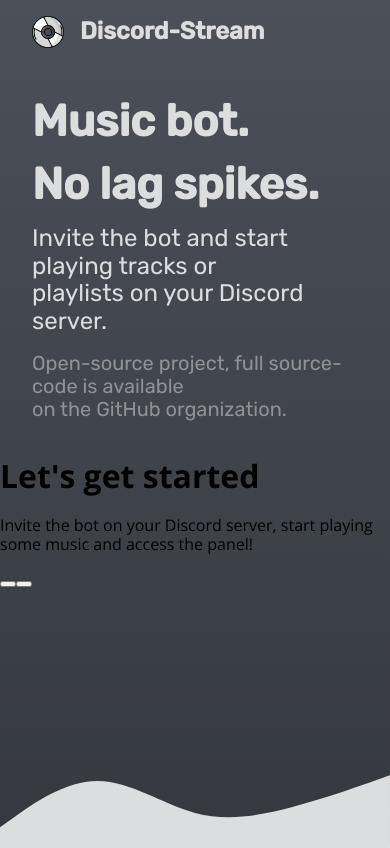
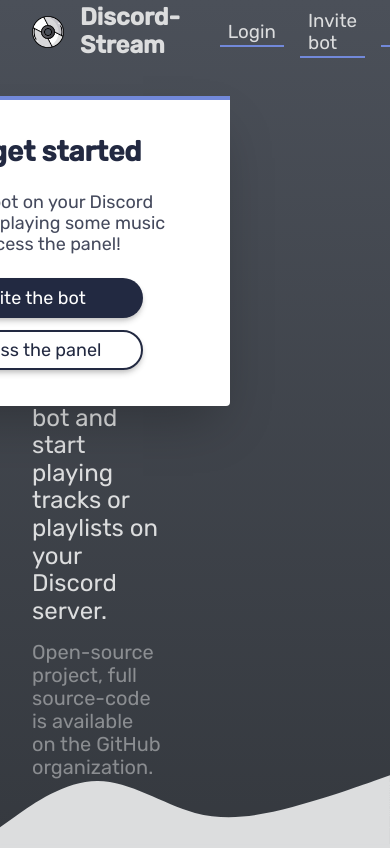
Before and after one commit to mrpinkcat/landing-page, a React (Create React App) app: page / in a window 390 px wide. Built offline with nearby package versions, Linux system fonts and the light colour scheme.

Commit message:
feat(home): finish working on hero section

```diff
--- a/src/components/header/Header.tsx
+++ b/src/components/header/Header.tsx
@@ -1,41 +1,98 @@
 import React from 'react';
+import styled from 'styled-components';
 
 import logo from '../../assets/images/logo.png';
+
+const HeaderEl = styled.header`
+  z-index: 1;
+  position: fixed;
+  top: 0;
+  left: 0;
+  right: 0;
+  width: 100%;
+  height: 4rem;
+  max-height: 4rem;
+`;
+
+const FlexContainerEl = styled.div`
+  display: flex;
+  align-items: center;
+  align-content: space-between;
+  height: 4rem;
+  padding: 0 2rem;
+`;
+
+const ImageLogoEl = styled.img`
+  display: block;
+  height: 2rem;
+  width: 2rem;
+  margin-right: 16px;
+`;
+
+const BrandTitleEl = styled.h1`
+  margin-right: 2rem;
+  font-family: Rubik, sans-serif;
+  font-size: 1.5rem;
+  color: #dcddde;
+`;
+
+const LinkEl = styled.a`
+  position: relative;
+  display: flex;
+  align-items: center;
+  justify-content: center;
+  margin: 0 1rem;
+  border: 0;
+  border-radius: 16px;
+  color: #dcddde;
+  font-family: Rubik, sans-serif;
+  font-size: 1.175rem;
+  cursor: pointer;
+  user-select: none;
+
+  span {
+    z-index: 1;
+  }
+
+  &::after {
+    transition: all 0.35s ease-in-out;
+    z-index: 0;
+    content: "";
+    position: absolute;
+    bottom: -4px;
+    width: calc(100% + 16px);
+    height: 2px;
+    background-color: #7289da;
+  }
+
+  &:hover::after {
+    height: calc(100% + 8px);
+    border-radius: 4px;
+  }
+`;
 
 class Header extends React.Component {
   render() {
     return (
-      <header style={{
-        zIndex: 1,
-        position: 'fixed',
-        top: '0',
-        left: '0',
-        right: '0',
-        width: '100%',
-        height: '4rem',
-        maxHeight: '4rem',
-      }}>
-        <div style={{
-          display: 'flex',
-          alignItems: 'center',
-          alignContent: 'space-between',
-          height: '4rem',
-          padding: '0 2rem',
-        }}>
-          <img src={logo} alt="Discord-Stream logo" style={{
-            display: 'block',
-            height: '2rem',
-            width: '2rem',
-            marginRight: '16px',
-          }} />
+      <HeaderEl>
+        <FlexContainerEl>
+          <ImageLogoEl src={logo} alt="Discord-Stream logo" />
 
-          <h1 style={{
-            fontFamily: 'Rubik, sans-serif',
-            color: '#dcddde',
-            fontSize: '1.5rem',
-          }}>Discord-Stream</h1>
-        </div>
-      </header>
+          <BrandTitleEl>Discord-Stream</BrandTitleEl>
+
+          <LinkEl>
+            <span>Login</span>
+          </LinkEl>
+
+          <LinkEl>
+            <span>Invite bot</span>
+          </LinkEl>
+
+          <LinkEl>
+            <span>Commands</span>
+          </LinkEl>
+        </FlexContainerEl>
+      </HeaderEl>
     );
   }
 }
--- /dev/null
+++ b/src/components/home/HeroText.tsx
@@ -0,0 +1,48 @@
+import React from 'react';
+import styled from 'styled-components';
+
+const ContainerEl = styled.div``;
+
+const HeroTextEl = styled.h1`
+  margin: 0 0 0.75rem 0;
+  color: #dcddde;
+  font-family: Rubik, sans-serif;
+  font-size: 2.75rem;
+`;
+
+const LeadingTextEl = styled.p`
+  margin: 1rem 0 1rem 0;
+  color: #dcddde;
+  font-family: Rubik, sans-serif;
+  font-size: 1.5rem;
+`;
+
+const OpenSourceTextEl = styled.p`
+  margin: 1rem 0;
+  color: #dcddde;
+  opacity: 0.5;
+  font-family: Rubik, sans-serif;
+  font-size: 1.25rem;
+`;
+
+export default class HeroText extends React.Component {
+  render() {
+    return (
+      <ContainerEl>
+        <HeroTextEl>Music bot.</HeroTextEl>
+
+        <HeroTextEl>No lag spikes.</HeroTextEl>
+
+        <LeadingTextEl>
+          Invite the bot and start playing tracks or<br />
+          playlists on your Discord server.
+        </LeadingTextEl>
+
+        <OpenSourceTextEl>
+          Open-source project, full source-code is available<br />
+          on the GitHub organization.
+        </OpenSourceTextEl>
+      </ContainerEl>
+    );
+  }
+}
--- a/src/components/home/InviteCard.tsx
+++ b/src/components/home/InviteCard.tsx
@@ -1,21 +1,82 @@
 import React from 'react';
+import styled from 'styled-components';
 
-import styles from './invitecard.module.css';
+const ContainerEl = styled.div`
+  position: relative;
+  width: 400px;
+  max-width: 400px;
+  padding: 24px 48px;
+  border-bottom-left-radius: 4px;
+  border-bottom-right-radius: 4px;
+  box-shadow: 0 25px 50px -12px rgba(0, 0, 0, 0.25);
+  background-color: #fff;
+`;
+
+const ProgressionEl = styled.div`
+  position: absolute;
+  top: 0;
+  left: 0;
+  right: 0;
+  height: 4px;
+  background-color: #7289da;
+`;
+
+const HeaderTextEl = styled.h1`
+  margin: 1rem 0 1.5rem 0;
+  color: #222941;
+  font-family: Rubik, sans-serif;
+  font-size: 1.75rem;
+  text-align: center;
+`;
+
+const DescriptionTextEl = styled.p`
+  margin: 1rem 0 1.5rem 0;
+  color: #454a5d;
+  font-family: Rubik, sans-serif;
+  font-size: 1.125rem;
+  text-align: center;
+`;
+
+const ButtonResetEl = styled.button`
+  display: block;
+  width: 225px;
+  height: 40px;
+  margin: 0 auto 0.75rem;
+  padding: 0;
+  border: 0;
+  border-radius: 24px;
+  font-family: Rubik, sans-serif;
+  font-size: 1.125rem;
+  text-align: center;
+  cursor: pointer;
+  box-shadow: 0 4px 6px -1px rgba(0, 0, 0, 0.2), 0 2px 4px -1px rgba(0, 0, 0, 0.1);
+`;
+
+const PrimaryCTAEl = styled(ButtonResetEl)`
+  background-color: #222941;
+  color: #fff;
+`;
+
+const SecondaryCTAEl = styled(ButtonResetEl)`
+  border: 2px solid #222941;
+  color: #222941;
+  background-color: transparent;
+`;
 
 export default class InviteCard extends React.Component {
   render() {
     return (
-      <div className={styles['container']}>
-        <div className={styles['top-border']}></div>
+      <ContainerEl>
+        <ProgressionEl />
 
-        <h1 className={styles['header-text']}>Let's get started</h1>
+        <HeaderTextEl>Let's get started</HeaderTextEl>
 
-        <p className={styles['leading-text']}>Invite the bot on your Discord server, start playing some music and access the panel!</p>
+        <DescriptionTextEl>Invite the bot on your Discord server, start playing some music and access the panel!</DescriptionTextEl>
 
-        <button className={styles['cta-invite']}></button>
+        <PrimaryCTAEl>Invite the bot</PrimaryCTAEl>
 
-        <button className={styles['cta-panel']}></button>
-      </div>
+        <SecondaryCTAEl>Access the panel</SecondaryCTAEl>
+      </ContainerEl>
     );
   }
 }
--- a/src/components/home/invitecard.module.css
+++ /dev/null
@@ -1 +0,0 @@
-.container {}
--- a/src/routes/Home.tsx
+++ b/src/routes/Home.tsx
@@ -1,40 +1,51 @@
 import React from 'react';
+import styled from 'styled-components';
 
+import HeroText from '../components/home/HeroText';
 import InviteCard from '../components/home/InviteCard';
 import Wave from '../components/home/Wave';
 
-import styles from './home.module.css';
+const ContainerEl = styled.div`
+  position: absolute;
+  display: flex;
+  width: 100%;
+  min-height: 100vh;
+  padding-top: 6rem;
+  background: linear-gradient(0deg, rgba(53,57,63,1) 0%, rgba(75,80,89,1) 100%);
+`;
+
+const LeftPartEl = styled.div`
+  max-width: 50%;
+  width: 50%;
+  padding: 0 2rem;
+`;
+
+const RightPartEl = styled.div`
+  max-width: 50%;
+  width: 50%;
+`;
+
+const InviteCardContainerEl = styled.div`
+  float: right;
+  padding: 0 10rem;
+`;
 
 export default class Home extends React.Component {
   render() {
     return (
-      <div className={styles['container']}>
-        <div className={styles['left-part']}>
-          <h1 className={styles['hero-text']}>Music bot.</h1>
+      <ContainerEl>
+        <LeftPartEl>
+          <HeroText />
+        </LeftPartEl>
 
-          <h2 className={styles['hero-text']}>No lag spikes.</h2>
-
-          <p className={styles['leading-text']}>
-            Invite the bot and start playing tracks or<br />
-            playlists on your Discord server.
-          </p>
-
-          <p className={styles['open-source-text']}>
-            Open-source project, full source-code is available<br />
-            on the GitHub organization.
-          </p>
-        </div>
-
-        <div className={styles['right-part']}>
-          {/* Put a screenshot of the bot in action, on Discord */}
-
-          <div className={styles['invite-card-container']}>
-            <InviteCard></InviteCard>
-          </div>
-        </div>
+        <RightPartEl>
+          <InviteCardContainerEl>
+            <InviteCard />
+          </InviteCardContainerEl>
+        </RightPartEl>
 
         <Wave />
-      </div>
+      </ContainerEl>
     );
   }
 }
--- a/src/routes/home.module.css
+++ /dev/null
@@ -1,56 +0,0 @@
-.container {
-  position: absolute;
-  display: flex;
-  width: 100%;
-  min-height: 100vh;
-  padding-top: 6rem;
-  background: linear-gradient(0deg, rgba(53,57,63,1) 0%, rgba(75,80,89,1) 100%);
-}
-
-.left-part {
-  max-width: 50%;
-  width: 50%;
-  padding: 0 2rem;
-}
-
-.right-part {
-  float: right;
-  max-width: 50%;
-  width: 50%;
-}
-
-.hero-text {
-  margin: 0 0 0.75rem 0;
-  color: #dcddde;
-  font-family: Rubik, sans-serif;
-  font-size: 2.75rem;
-}
-
-.leading-text {
-  margin: 1rem 0 1rem 0;
-  color: #dcddde;
-  font-family: Rubik, sans-serif;
-  font-size: 1.5rem;
-}
-
-.open-source-text {
-  margin: 1rem 0;
-  color: #dcddde;
-  opacity: 0.5;
-  font-family: Rubik, sans-serif;
-  font-size: 1.25rem;
-}
-
-.invite-card-container {}
-
-@media (max-width: 767px) {
-  .container {
-    flex-direction: column;
-  }
-
-  .left-part,
-  .right-part {
-    max-width: 100%;
-    width: 100%;
-  }
-}
```
